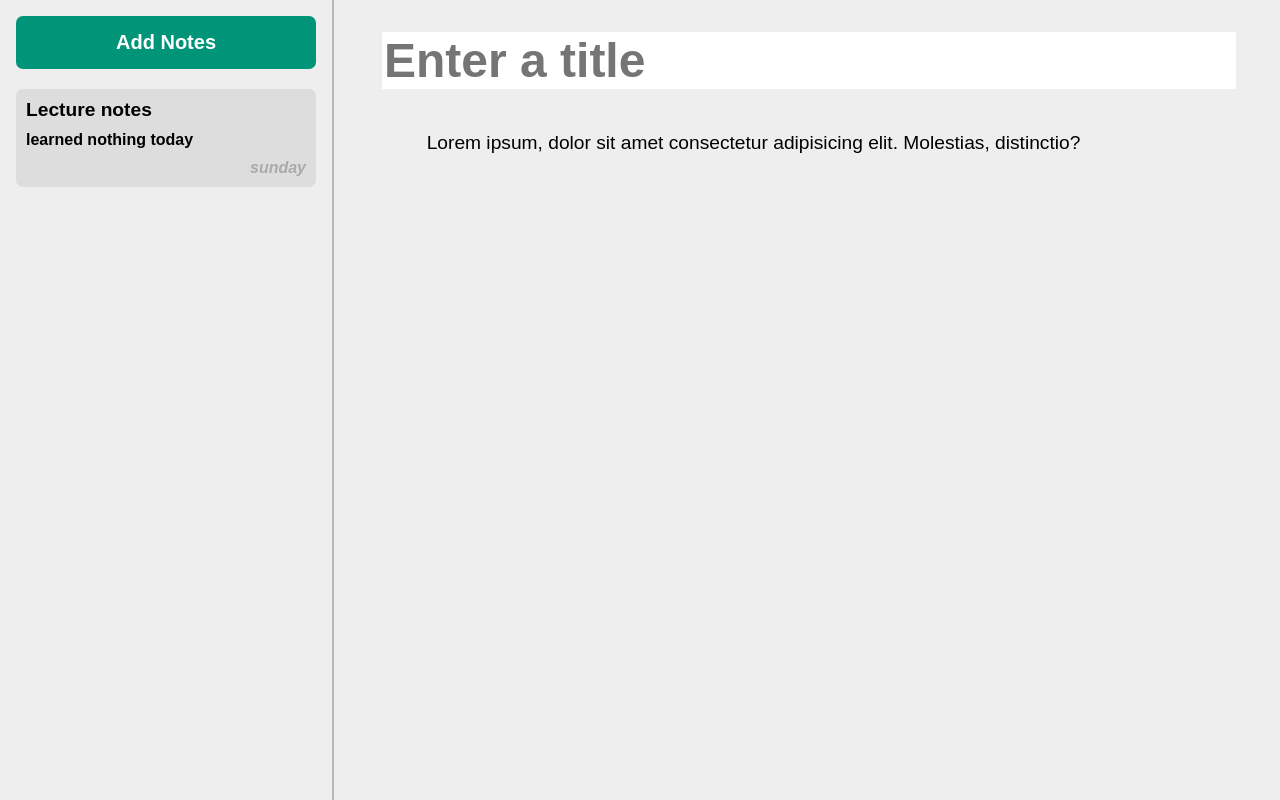
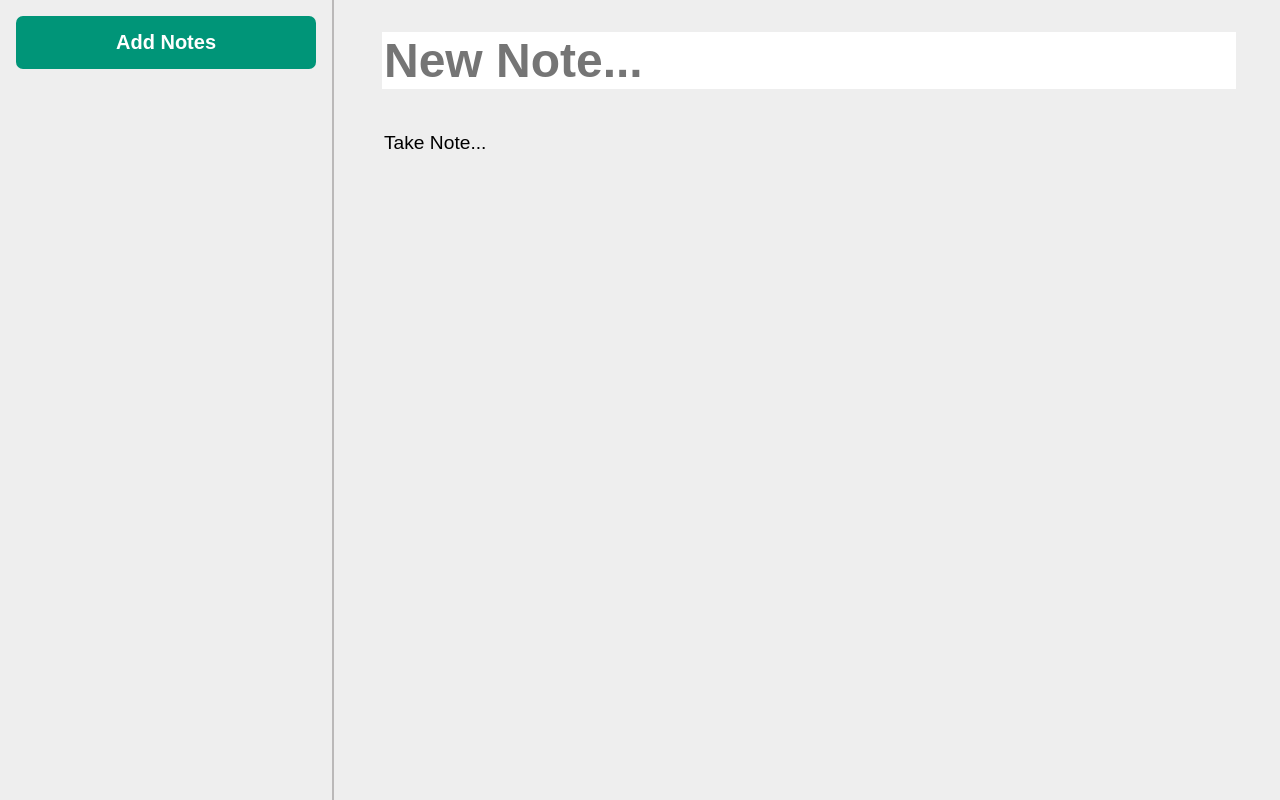
Before and after one commit to MdAbbas110/DOM-realted-Projects, a plain HTML site: page notes-app-js/index.html in a window 1280 px wide. Drawn offline with Linux system fonts and the light colour scheme.

Commit message:
side bar of the app is updating

```diff
--- a/notes-app-js/index.html
+++ b/notes-app-js/index.html
@@ -8,7 +8,7 @@
   </head>
   <body>
     <main class="notes" id="app">
-      <div class="notes__sidebar">
+      <!-- <div class="notes__sidebar">
         <button class="notes__add" type="button">Add Notes</button>
         <div class="notes__lists">
           <div class="notes__list-item notes__list-item--selected">
@@ -21,10 +21,8 @@
 
       <div class="notes__preview">
         <input class="notes__title" type="text" placeholder="Enter a title" />
-        <textarea class="notes__body">
-        Lorem ipsum, dolor sit amet consectetur adipisicing elit. Molestias, distinctio?</textarea
-        >
-      </div>
+        <textarea class="notes__body">        Lorem </textarea>
+      </div> -->
     </main>
 
     <script src="./js/main.js" type="module"></script>
--- a/notes-app-js/js/NotesView.js
+++ b/notes-app-js/js/NotesView.js
@@ -0,0 +1,83 @@
+export default class NotesView {
+  constructor(
+    root,
+    { onNoteSelect, onNoteAdd, onNoteEdit, onNoteDelete } = {}
+  ) {
+    this.root = root;
+    this.onNoteSelect = onNoteSelect;
+    this.onNoteAdd = onNoteAdd;
+    this.onNoteEdit = onNoteEdit;
+    this.onNoteDelete = onNoteDelete;
+
+    this.root.innerHTML = `
+    <div class="notes__sidebar">
+        <button class="notes__add" type="button">Add Notes</button>
+        <div class="notes__lists"></div>
+    </div>
+
+    <div class="notes__preview">
+        <input class="notes__title" type="text" placeholder="New Note..." />
+        <textarea class="notes__body">Take Note...</textarea>
+    </div>
+    `;
+
+    const btnAddNote = this.root.querySelector('.notes__add');
+    const inpTitle = this.root.querySelector('.notes__title');
+    const inpBody = this.root.querySelector('.notes__body');
+
+    btnAddNote.addEventListener('click', () => {
+      this.onNoteAdd();
+    });
+
+    [inpTitle, inpBody].forEach((inputField) => {
+      inputField.addEventListener('blur', () => {
+        const updatedTitle = inpTitle.value.trim();
+        const updatedBody = inpBody.value.trim();
+
+        this.onNoteEdit(updatedTitle, updatedBody);
+      });
+    });
+
+    console.log(this._createListItemHTML(3422, 'title', 'body', new Date()));
+
+    // Todo: hide the note preview by default
+  }
+
+  _createListItemHTML(id, title, body, updated) {
+    const MAX_BODY_LENGTH = 60;
+
+    return `
+        <div class="notes__list-item" data-note-id="${id}">
+            <div class="notes__small-title">${title}</div>
+            <div class=""notes__small-body">
+            ${body.substring(0, MAX_BODY_LENGTH)}
+            ${body.length > MAX_BODY_LENGTH ? '...' : ''}
+            </div>
+            <div class="notes__small-updated">
+            ${updated.toLocaleString(undefined, {
+              dateStyle: 'full',
+              timeStyle: 'short',
+            })}
+            </div>
+        </div>
+    `;
+  }
+
+  updateNoteList(notes) {
+    const notesListContainer = this.root.querySelector('.notes__lists');
+
+    // empty the list
+    notesListContainer.innerHTML = '';
+
+    for (const note of notes) {
+      const html = this._createListItemHTML(
+        note.id,
+        note.title,
+        note.body,
+        new Date(note.updated)
+      );
+
+      notesListContainer.insertAdjacentHTML('beforeend', html);
+    }
+  }
+}
--- a/notes-app-js/js/main.js
+++ b/notes-app-js/js/main.js
@@ -1,5 +1,16 @@
+import NotesView from './NotesView.js';
 import NotesAPI from './NotesAPI.js';
 
-NotesAPI.deleteNote(931718);
+const app = document.querySelector('#app');
 
-console.log(NotesAPI.getAllNotes());
+const view = new NotesView(app, {
+  onNoteAdd() {
+    // console.log('notes added');
+  },
+  onNoteEdit(newTitle, newBody) {
+    console.log(newTitle);
+    console.log(newBody);
+  },
+});
+
+view.updateNoteList(NotesAPI.getAllNotes());
```
